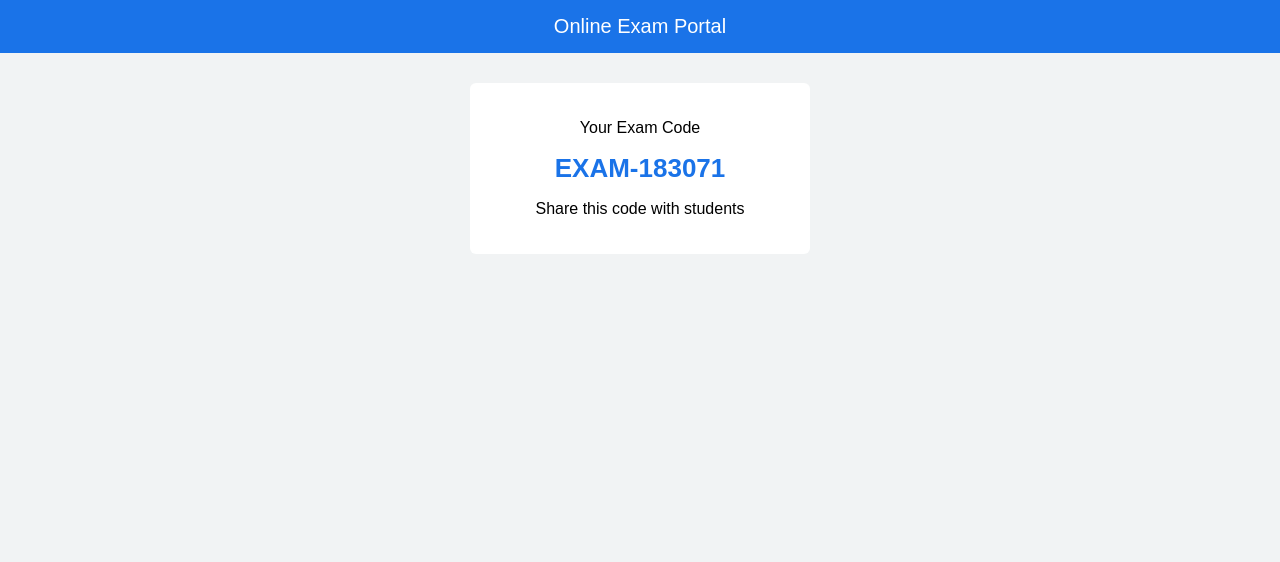
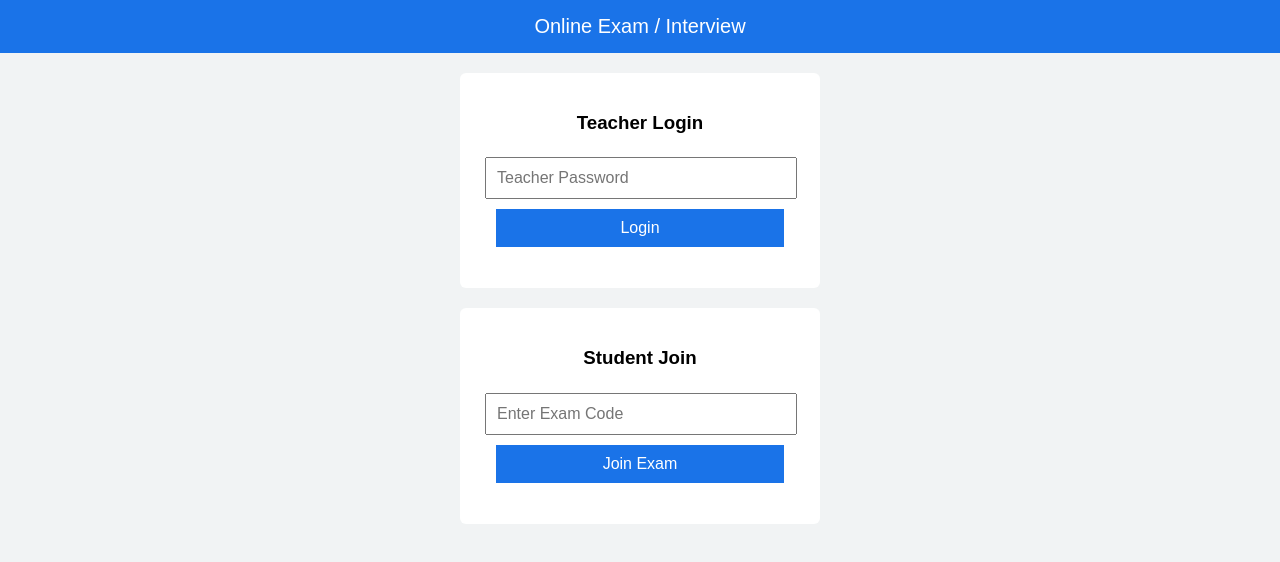
Before and after one commit to A608-alex/exam-site-of-Alex, a plain HTML site: page index.html in a window 1280 px wide. Drawn offline with Linux system fonts and the light colour scheme.

Commit message:
Update index.html

```diff
--- a/index.html
+++ b/index.html
@@ -2,14 +2,14 @@
 <html>
 <head>
   <meta charset="UTF-8">
-  <title>Online Exam</title>
+  <title>Online Exam / Interview Room</title>
+
   <style>
     body {
       font-family: Arial;
       background: #f1f3f4;
       text-align: center;
       margin: 0;
-      padding: 0;
     }
     header {
       background: #1a73e8;
@@ -17,36 +17,118 @@
       padding: 15px;
       font-size: 20px;
     }
-    #box {
-      margin: 30px auto;
+    .box {
       background: white;
       padding: 20px;
-      width: 300px;
+      margin: 20px auto;
+      width: 320px;
       border-radius: 6px;
     }
-    #code {
-      font-size: 26px;
-      font-weight: bold;
-      color: #1a73e8;
+    input, button {
+      padding: 10px;
+      font-size: 16px;
+      margin: 5px;
+      width: 90%;
+    }
+    button {
+      background: #1a73e8;
+      color: white;
+      border: none;
+      cursor: pointer;
+    }
+    #meet {
+      width: 100%;
+      height: 70vh;
+      display: none;
     }
   </style>
 </head>
+
 <body>
 
-<header>Online Exam Portal</header>
+<header>Online Exam / Interview</header>
 
-<div id="box">
-  <p>Your Exam Code</p>
-  <div id="code">----</div>
-  <p>Share this code with students</p>
+<!-- TEACHER LOGIN -->
+<div class="box" id="adminLogin">
+  <h3>Teacher Login</h3>
+  <input type="password" id="adminPass" placeholder="Teacher Password">
+  <button onclick="checkAdmin()">Login</button>
+  <p id="adminError" style="color:red;"></p>
 </div>
 
+<!-- TEACHER CONTROL -->
+<div class="box" id="teacherBox" style="display:none;">
+  <h3>Teacher Control</h3>
+  <input id="teacherCode" placeholder="Set / Change Exam Code">
+  <button onclick="setCode()">Set Exam Code</button>
+  <p>Current Exam Code:</p>
+  <h2 id="currentCode">---</h2>
+</div>
+
+<!-- STUDENT JOIN -->
+<div class="box" id="studentBox">
+  <h3>Student Join</h3>
+  <input id="studentCode" placeholder="Enter Exam Code">
+  <button onclick="joinExam()">Join Exam</button>
+  <p id="error" style="color:red;"></p>
+</div>
+
+<div id="meet"></div>
+
+<script src="https://meet.jit.si/external_api.js"></script>
+
 <script>
-function generateExamCode() {
-  return "EXAM-" + Math.floor(100000 + Math.random() * 900000);
+/* 🔐 CHANGE THIS PASSWORD */
+const ADMIN_PASSWORD = "teacher123";
+
+let activeCode = "";
+
+/* Teacher login */
+function checkAdmin() {
+  const pass = document.getElementById("adminPass").value;
+  if (pass === ADMIN_PASSWORD) {
+    document.getElementById("adminLogin").style.display = "none";
+    document.getElementById("teacherBox").style.display = "block";
+  } else {
+    document.getElementById("adminError").innerText = "Wrong password";
+  }
 }
 
-document.getElementById("code").innerText = generateExamCode();
+/* Set exam code */
+function setCode() {
+  activeCode = document.getElementById("teacherCode").value.trim();
+  if (!activeCode) return alert("Enter exam code");
+  document.getElementById("currentCode").innerText = activeCode;
+  alert("Exam code updated!");
+}
+
+/* Student join */
+function joinExam() {
+  const code = document.getElementById("studentCode").value.trim();
+  if (code !== activeCode) {
+    document.getElementById("error").innerText = "Wrong exam code";
+    return;
+  }
+
+  document.getElementById("studentBox").style.display = "none";
+  document.getElementById("teacherBox").style.display = "none";
+  document.getElementById("meet").style.display = "block";
+
+  startMeeting(code);
+}
+
+/* Start video meeting */
+function startMeeting(roomName) {
+  new JitsiMeetExternalAPI("meet.jit.si", {
+    roomName: roomName,
+    width: "100%",
+    height: "100%",
+    parentNode: document.getElementById("meet"),
+    interfaceConfigOverwrite: {
+      SHOW_JITSI_WATERMARK: false
+    }
+  });
+}
 </script>
 
 </body>
```
